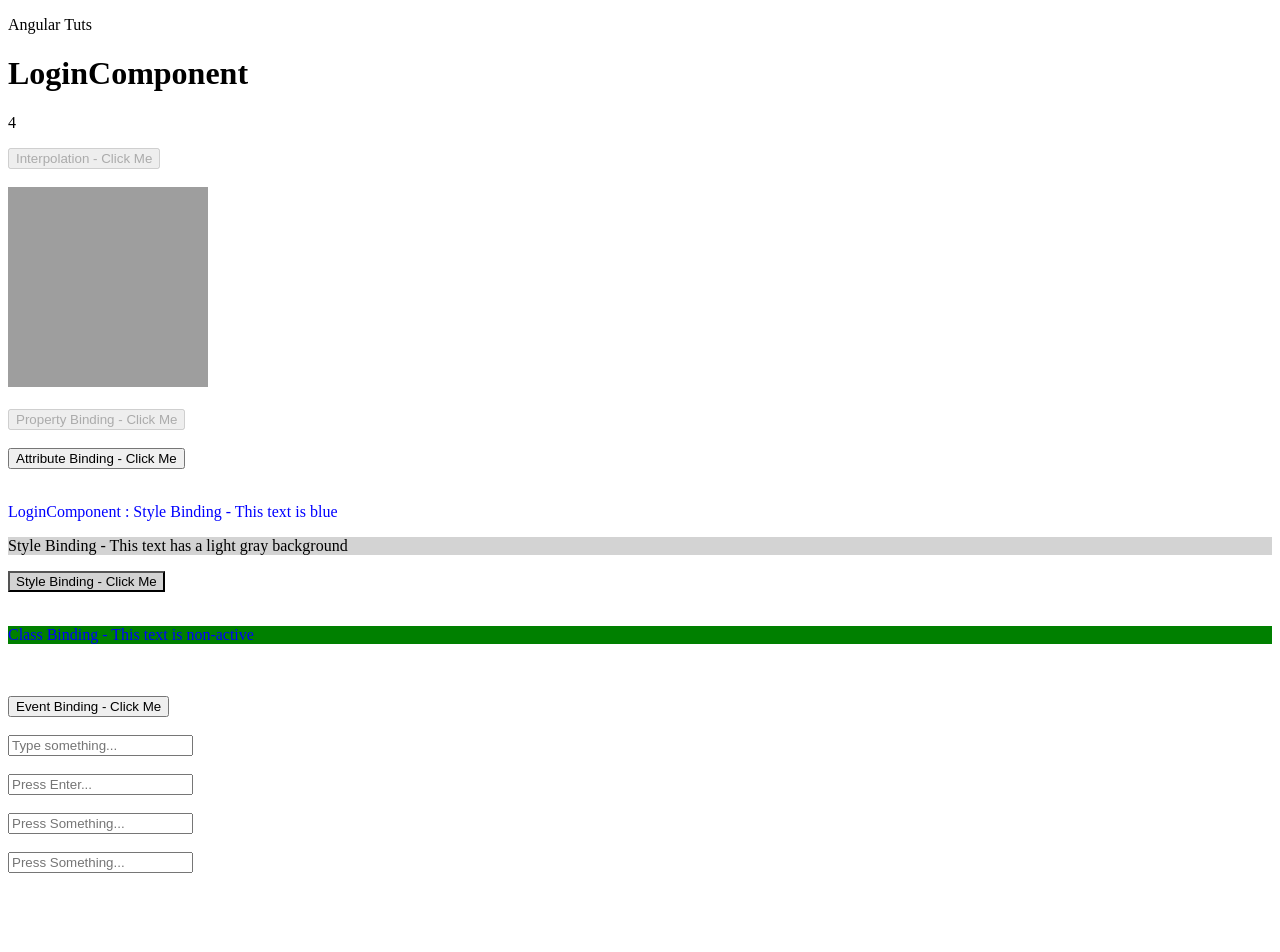
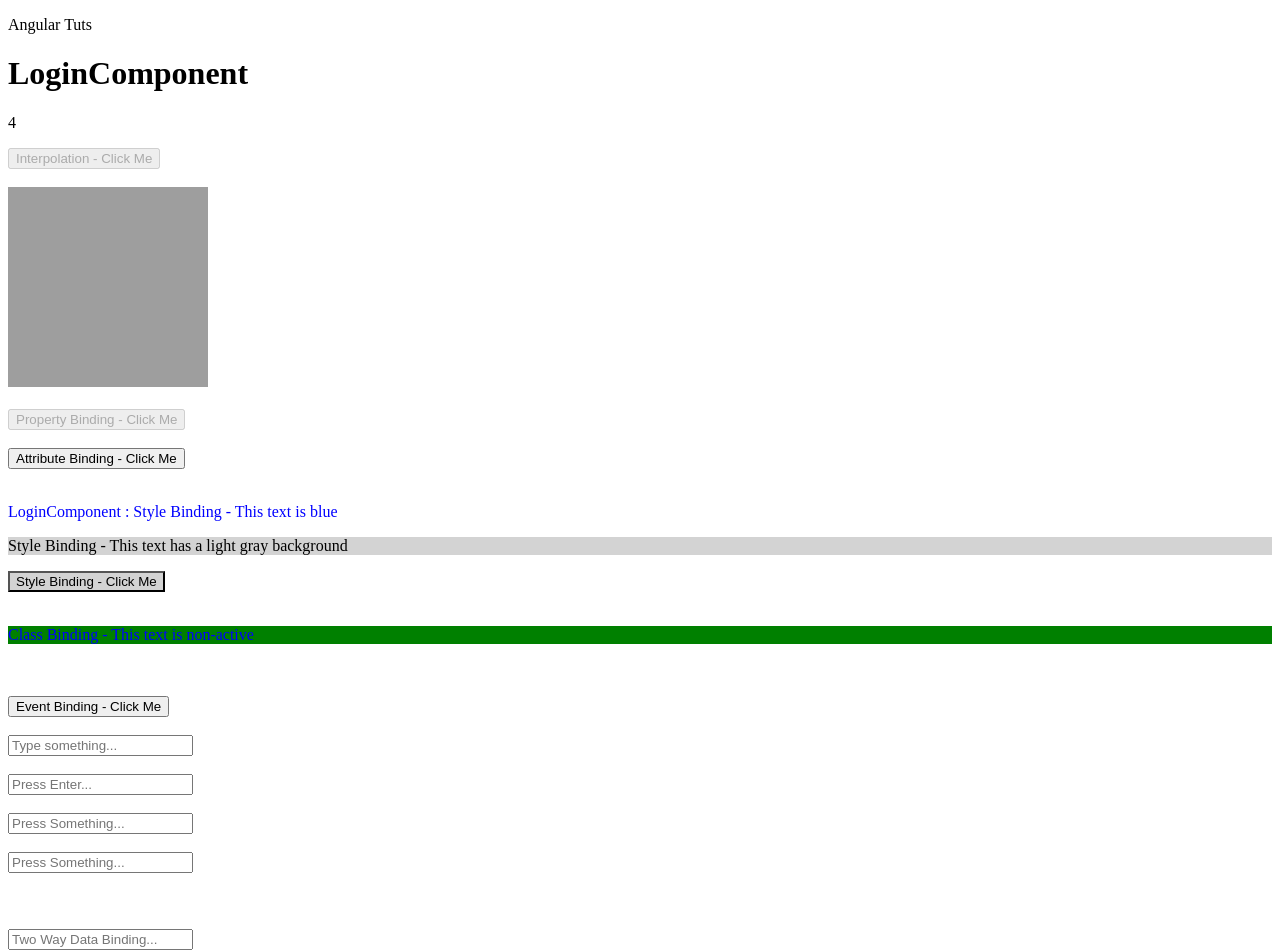
Before and after one commit to AmilaDeAlwis/angularTuts, an Angular app: page / in a window 1280 px wide. Shown: the top 952 px of the page. Built offline with nearby package versions, Linux system fonts and the light colour scheme; grey boxes are pictures that could not be loaded.

Commit message:
Two way Data binding

```diff
--- a/src/app/login-component/login-component.html
+++ b/src/app/login-component/login-component.html
@@ -44,3 +44,7 @@
 <input (keydown)="keyPressed(inputRef2)" #inputRef2 id="name" placeholder="Press Something..." />
 <h2>{{ inputValue }}</h2>
 <br><br>
+
+<!-- TWO WAY DATA BINDING -->
+<input [(ngModel)]="twoWayInputValue" placeholder="Two Way Data Binding..." />
+<h2>{{ twoWayInputValue }}</h2>
--- a/src/app/login-component/login-component.ts
+++ b/src/app/login-component/login-component.ts
@@ -1,8 +1,9 @@
 import { Component } from '@angular/core';
+import { FormsModule } from '@angular/forms';
 
 @Component({
   selector: 'app-login-component',
-  imports: [],
+  imports: [FormsModule],
   templateUrl: './login-component.html',
   styleUrl: './login-component.css',
 })
@@ -16,6 +17,10 @@ export class LoginComponent {
 
   textColor: string = 'blue';
   backgroundColor: string = 'lightgray';
+
+  inputValue: string = '';
+
+  twoWayInputValue: string = '';
 
   onButtonClick() {
     console.log('Button clicked!');
@@ -35,9 +40,9 @@ export class LoginComponent {
     console.log('Key pressed in input:', input.value);
   }
 
-  inputValue: string = '';
   keyPressed(input: HTMLInputElement) {
     this.inputValue = input.value;
     console.log('Key pressed:', input.value);
   }
+
 }
```
